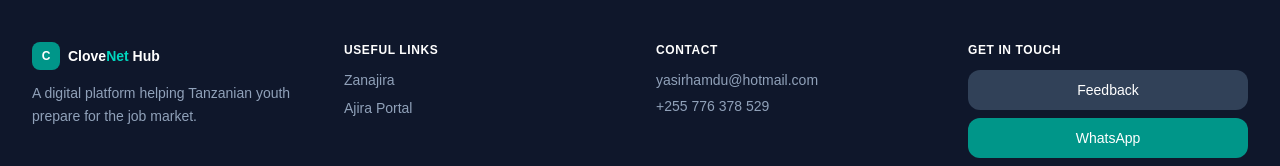
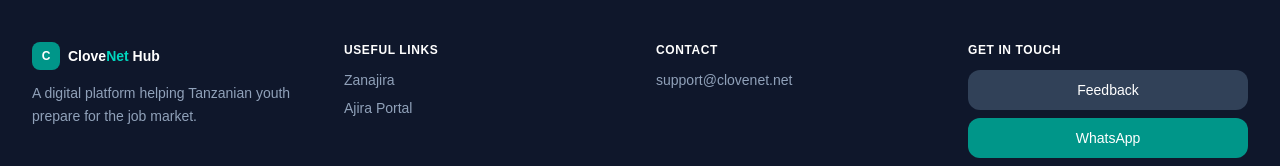
Before and after one commit to k1008pcyasir-star/clovenet-hubv1, a React (Vite) app: page / in a window 1280 px wide. Shown: the part 2617-2783 px from the top of the page. Built offline with nearby package versions, Linux system fonts and the light colour scheme.

Commit message:
Updated minor changes

```diff
--- a/src/components/Layout.jsx
+++ b/src/components/Layout.jsx
@@ -289,8 +289,8 @@
                 {t("layout.contact")}
               </h3>
               <div className="space-y-1.5">
-                <p className="text-slate-400 text-sm">yasirhamdu@hotmail.com</p>
-                <p className="text-slate-400 text-sm">+255 776 378 529</p>
+                <p className="text-slate-400 text-sm">support@clovenet.net</p>
+
               </div>
             </div>
 
```
